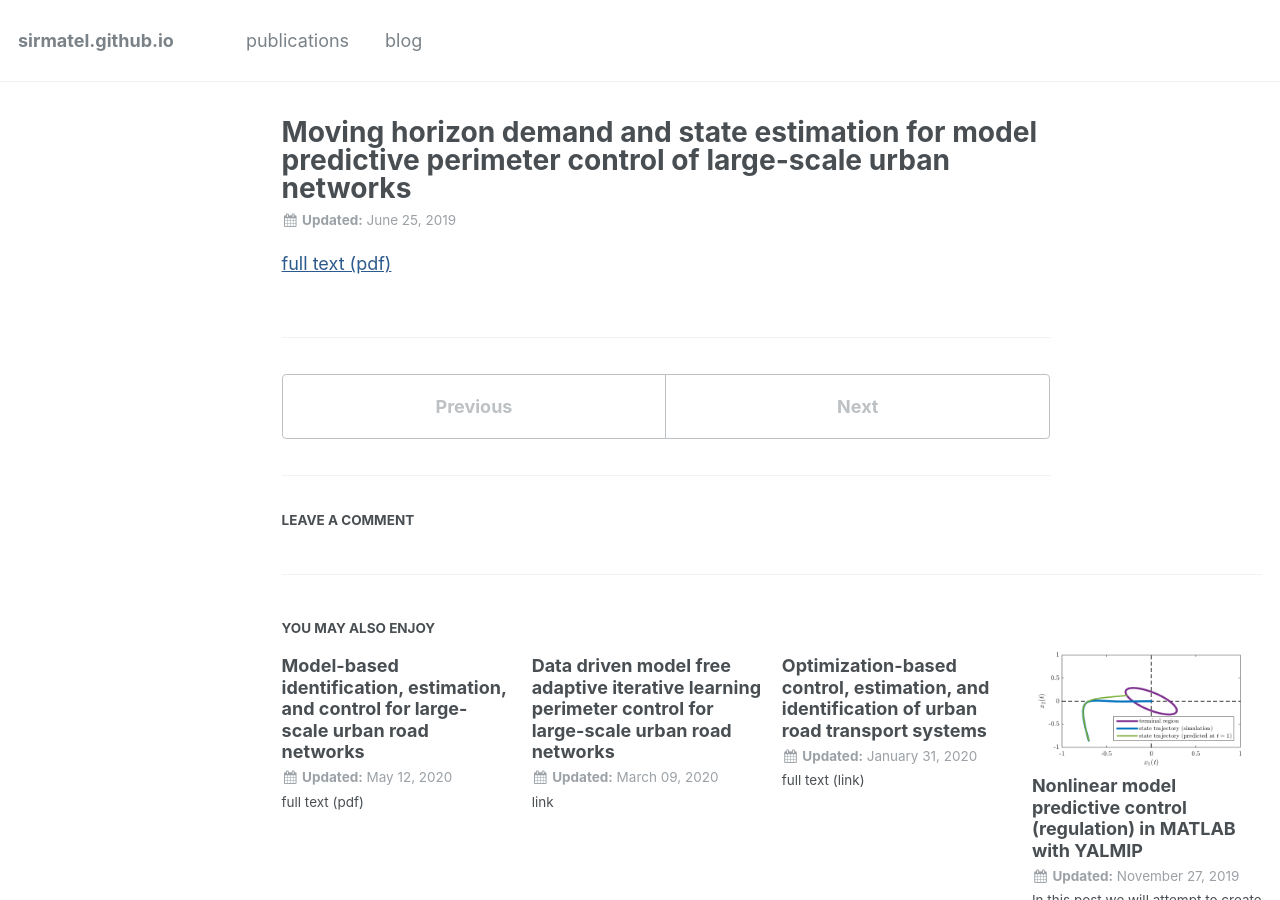
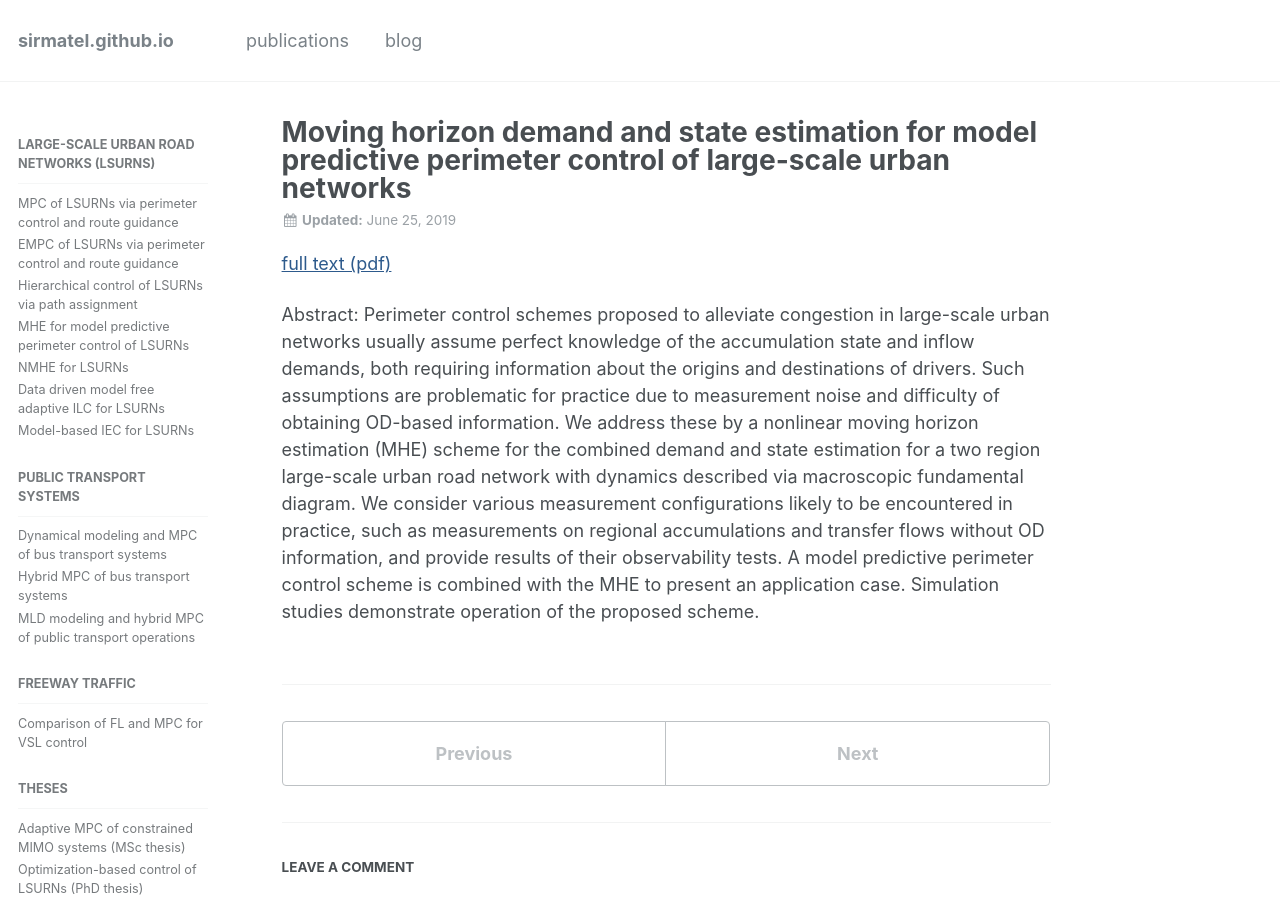
Before and after one commit to sirmatel/sirmatel.github.io, a Jekyll site: the page built from _posts/publications/2019-06-25-sirmatel2019.md, in a window 1280 px wide and 900 px high. Built offline with Jekyll 4.4.1, drawn with Linux system fonts in a browser that asks for light colours; comment, search, counter and statistics services are not loaded.

Commit message:
Update 2019-06-25-sirmatel2019.md

```diff
--- a/_posts/publications/2019-06-25-sirmatel2019.md
+++ b/_posts/publications/2019-06-25-sirmatel2019.md
@@ -10,6 +10,8 @@ author_profile: false
 excerpt:
 comments: true
 sidebar:
-  nav:
+  nav: "publications"
 ---
 <a href="https://sirmatel.github.io/assets/files/sirmatel2019moving.pdf" style="color: #2d5a8c; text-decoration:underline">full text (pdf)</a>
+
+Abstract: Perimeter control schemes proposed to alleviate congestion in large-scale urban networks usually assume perfect knowledge of the accumulation state and inflow demands, both requiring information about the origins and destinations of drivers. Such assumptions are problematic for practice due to measurement noise and difficulty of obtaining OD-based information. We address these by a nonlinear moving horizon estimation (MHE) scheme for the combined demand and state estimation for a two region large-scale urban road network with dynamics described via macroscopic fundamental diagram. We consider various measurement configurations likely to be encountered in practice, such as measurements on regional accumulations and transfer flows without OD information, and provide results of their observability tests. A model predictive perimeter control scheme is combined with the MHE to present an application case. Simulation studies demonstrate operation of the proposed scheme.
```
